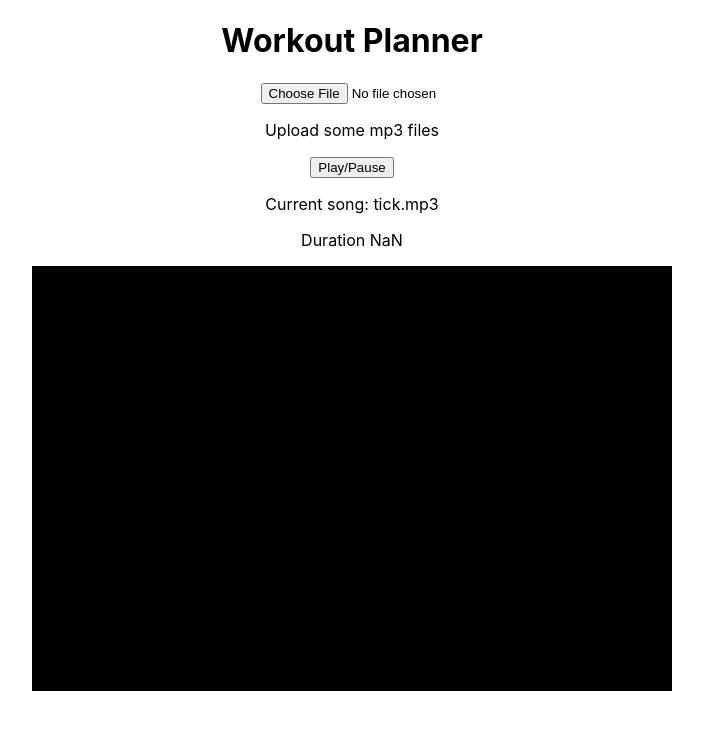
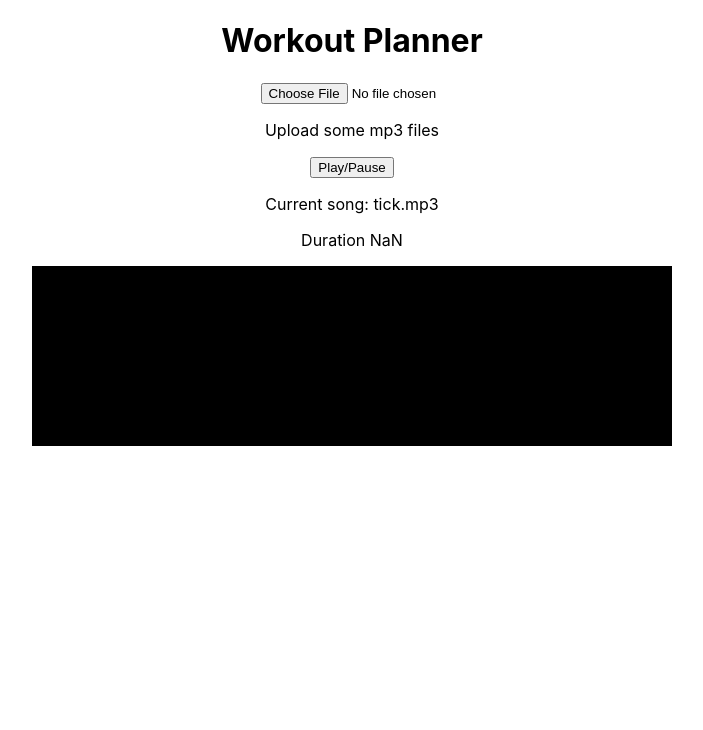
Before and after one commit to Deogle/workout-planner, a React (Create React App) app: page / in a window 1280 px wide. Shown: the top 730 px of the page, without its empty margins (288-991 px from the left). Built offline with nearby package versions, Linux system fonts and the light colour scheme; what redux-immutable-state-invariant would draw is missing.

Commit message:
adjusted bar height and canvas size

```diff
--- a/src/components/AudioPlayer.js
+++ b/src/components/AudioPlayer.js
@@ -6,7 +6,7 @@ class AudioPlayer extends React.Component {
     super(props);
 
     this.WIDTH = 640;
-    this.HEIGHT = 425;
+    this.HEIGHT = 180;
 
     this.canvasCtx = null;
 
@@ -104,8 +104,8 @@ class AudioPlayer extends React.Component {
     var x = 0;
     console.log('drawing');
     for (var i = 0; i < bufferLen; i++) {
-      barHeight = (dataArray[i] / 2) * 5;
-      canvasCtx.fillStyle = 'rgb(' + (barHeight + 100) + ',50,50)';
+      barHeight = (dataArray[i] / 2) * 2;
+      canvasCtx.fillStyle = 'rgb(' + (barHeight + 100 * 2) + ',50,50)';
       canvasCtx.fillRect(x, this.HEIGHT - barHeight / 2, barWidth, barHeight);
 
       x += barWidth + 1;
```
